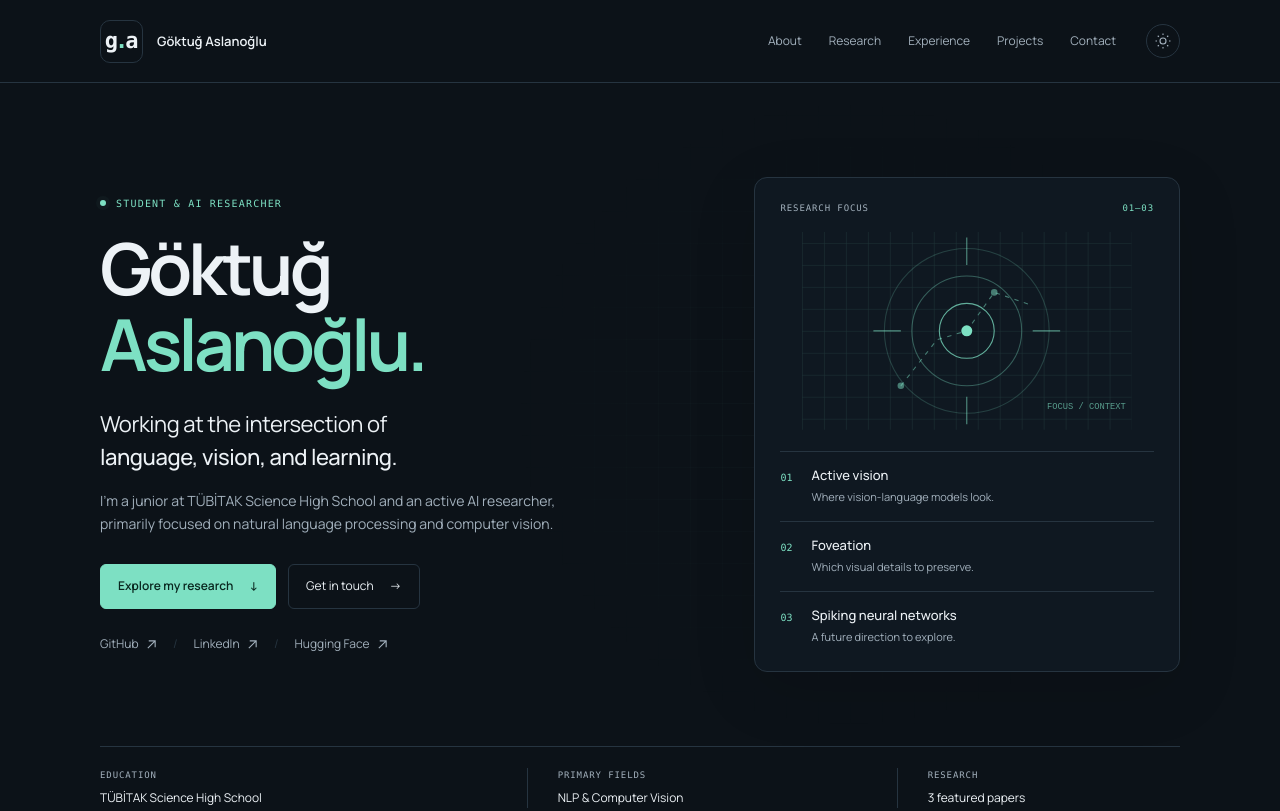
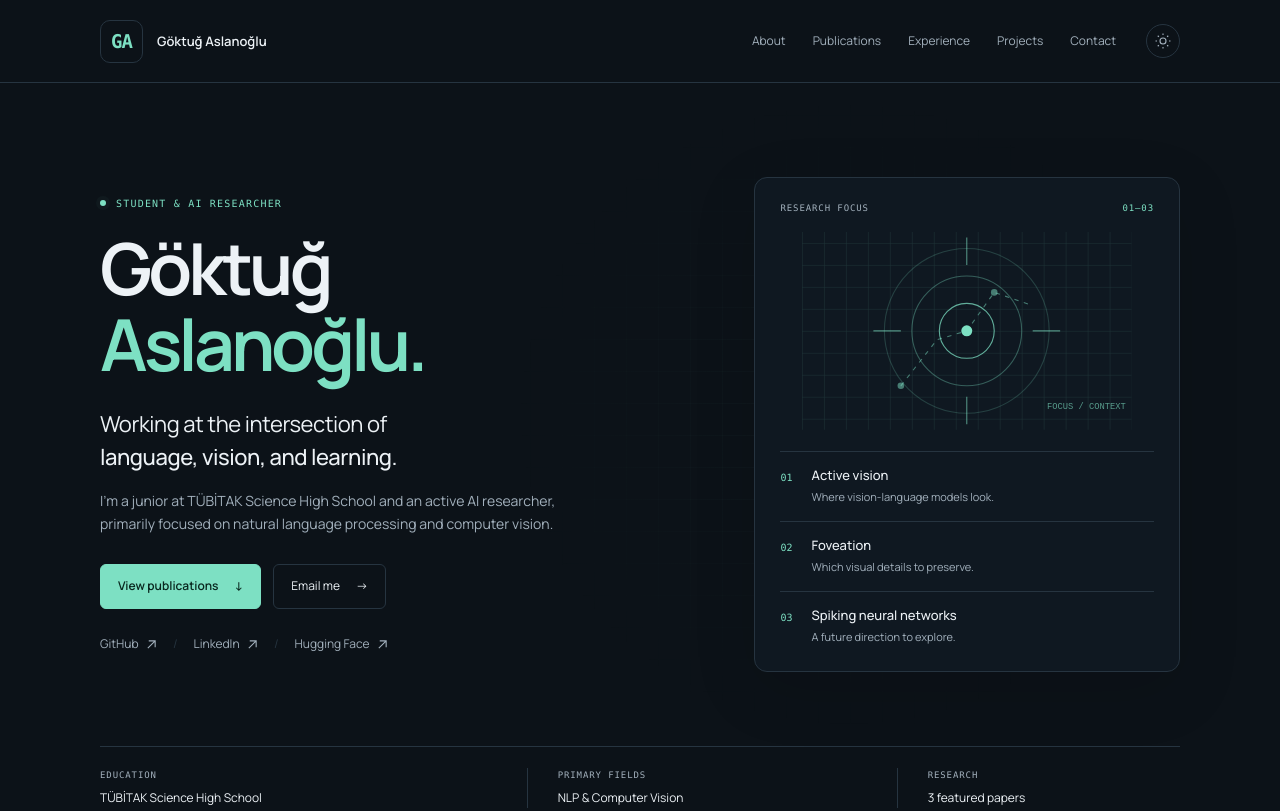
Before and after one commit to GoktugAslanoglu/goktugaslanoglu.github.io, a plain HTML site: page index.html in a window 1280 px wide. Shown: the top 811 px of the page. Drawn offline with Linux system fonts and the light colour scheme.

Commit message:
Correct workshop venues and clarify homepage labels

```diff
--- a/index.html
+++ b/index.html
@@ -14,8 +14,8 @@
   <a class="skip" href="#main">Skip to content</a>
   <header class="site-header">
     <div class="container header-inner">
-      <a class="wordmark" href="#main" aria-label="Göktuğ Aslanoğlu, home"><span class="brand-mark" aria-hidden="true">g<span>.</span>a</span><span class="brand-name">Göktuğ Aslanoğlu</span></a>
-      <nav aria-label="Main navigation"><a href="#about">About</a><a href="#research">Research</a><a href="#experience">Experience</a><a href="#projects">Projects</a><a href="#contact">Contact</a></nav>
+      <a class="wordmark" href="#main" aria-label="Göktuğ Aslanoğlu, home"><span class="brand-mark" aria-hidden="true">GA</span><span class="brand-name">Göktuğ Aslanoğlu</span></a>
+      <nav aria-label="Main navigation"><a href="#about">About</a><a href="#research">Publications</a><a href="#experience">Experience</a><a href="#projects">Projects</a><a href="#contact">Contact</a></nav>
       <button class="theme-toggle" type="button" aria-label="Switch to light theme" hidden><svg viewBox="0 0 24 24" fill="none" stroke="currentColor" stroke-width="1.5" aria-hidden="true"><circle cx="12" cy="12" r="4"/><path d="M12 2v2m0 16v2M2 12h2m16 0h2M5 5l1.5 1.5m11 11L19 19M5 19l1.5-1.5m11-11L19 5"/></svg></button>
     </div>
   </header>
@@ -26,7 +26,7 @@
         <h1 id="name">Göktuğ<br><span>Aslanoğlu.</span></h1>
         <p class="hero-description">Working at the intersection of<br class="desktop-break"> <strong>language, vision, and learning.</strong></p>
         <p class="hero-bio">I’m a junior at TÜBİTAK Science High School and an active AI researcher, primarily focused on natural language processing and computer vision.</p>
-        <div class="hero-actions"><a class="button primary" href="#research">Explore my research <span aria-hidden="true">↓</span></a><a class="button" href="mailto:goktugaslanoglu@gmail.com">Get in touch <span aria-hidden="true">→</span></a></div>
+        <div class="hero-actions"><a class="button primary" href="#research">View publications <span aria-hidden="true">↓</span></a><a class="button" href="mailto:goktugaslanoglu@gmail.com">Email me <span aria-hidden="true">→</span></a></div>
         <div class="social-links"><a href="https://github.com/GoktugAslanoglu" target="_blank" rel="noopener noreferrer">GitHub <svg class="arrow" aria-hidden="true"><use href="#external-arrow"/></svg></a><span aria-hidden="true">/</span><a href="https://linkedin.com/in/goktug-aslanoglu" target="_blank" rel="noopener noreferrer">LinkedIn <svg class="arrow" aria-hidden="true"><use href="#external-arrow"/></svg></a><span aria-hidden="true">/</span><a href="https://huggingface.co/SkyAsl" target="_blank" rel="noopener noreferrer">Hugging Face <svg class="arrow" aria-hidden="true"><use href="#external-arrow"/></svg></a></div>
       </div>
       <aside class="focus-panel" aria-labelledby="focus-title">
@@ -48,9 +48,9 @@
       </div>
     </section>
     <section id="research" class="section" aria-labelledby="research-title">
-      <div class="section-heading heading-with-note"><div><p class="eyebrow">02 / Papers &amp; publications</p><h2 id="research-title">Selected research.</h2></div><span class="section-note">2026 · 3 papers</span></div>
+      <div class="section-heading heading-with-note"><div><p class="eyebrow">02 / Research papers</p><h2 id="research-title">Publications.</h2></div><span class="section-note">2026 · 3 papers</span></div>
       <div class="publications"><article class="publication">
-            <div class="publication-meta"><span class="tag">Poster</span><span>SLM-Agents · 2026</span></div>
+            <div class="publication-meta"><span class="tag">Poster</span><span>NeurIPS 2026 Workshop on SLM-Agents</span></div>
             <h3>Small Models, Exact Memories: Stress-Testing Optical Memory for Small Multimodal Agents</h3>
             <p class="publication-author"><strong>Göktuğ Aslanoğlu</strong>, Viswanadh Vadlamani, Şuayp Talha Kocabay</p>
             <p class="publication-summary">A zero-shot stress test of optical memory in small multimodal models. Selected visual evidence can be recovered, but dense rendered conversation histories remain unreliable for exact-state recall in the tested setting; text-based evidence performs better.</p>
@@ -62,7 +62,7 @@
             </div>
           </article>
 <article class="publication">
-            <div class="publication-meta"><span class="tag">Poster</span><span>HCV 2026</span></div>
+            <div class="publication-meta"><span class="tag">Poster</span><span>ECCV 2026 Workshop on HCV</span></div>
             <h3>FOVA: Foveal Ordered Vision Agent</h3>
             <p class="publication-author"><strong>Göktuğ Aslanoğlu</strong>, Mehmet Kağan Albayrak</p>
             <p class="publication-summary">An active-perception framework that generates task-conditioned sequences of visual fixations. FOVA combines Gaussian foveation and Segment Anything Model (SAM) grounding with supervised fine-tuning and gaze preference optimization to explore human-inspired vision-language agents.</p>
--- a/styles.css
+++ b/styles.css
@@ -15,8 +15,7 @@ button { font:inherit; }
 .site-header { position:sticky; top:0; background:var(--bg); border-bottom:1px solid var(--border); z-index:20; }
 .header-inner { min-height:82px; display:flex; align-items:center; gap:30px; }
 .wordmark { display:flex; align-items:center; gap:14px; text-decoration:none; }
-.brand-mark { font-family:var(--mono); font-size:22px; font-weight:700; letter-spacing:-3px; border:1px solid var(--border); width:43px; height:43px; display:grid; grid-auto-flow:column; align-items:center; justify-content:center; border-radius:10px; padding-right:3px; }
-.brand-mark span { color:var(--accent); }
+.brand-mark { font-family:var(--mono); font-size:19px; font-weight:700; letter-spacing:-1px; border:1px solid var(--border); width:43px; height:43px; display:grid; grid-auto-flow:column; align-items:center; justify-content:center; border-radius:10px; color:var(--accent); }
 .brand-name { font-size:13px; font-weight:600; }
 nav { display:flex; gap:27px; margin-left:auto; }
 nav a { font-size:12px; text-decoration:none; color:var(--muted); }
```
